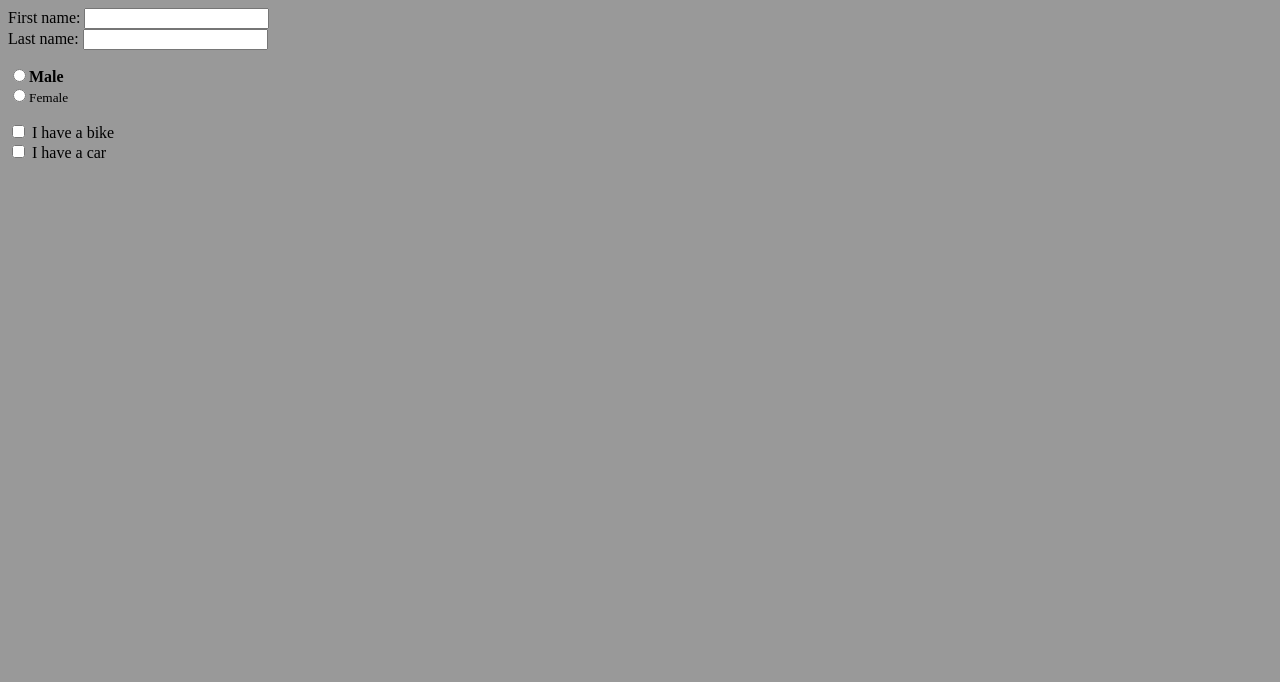
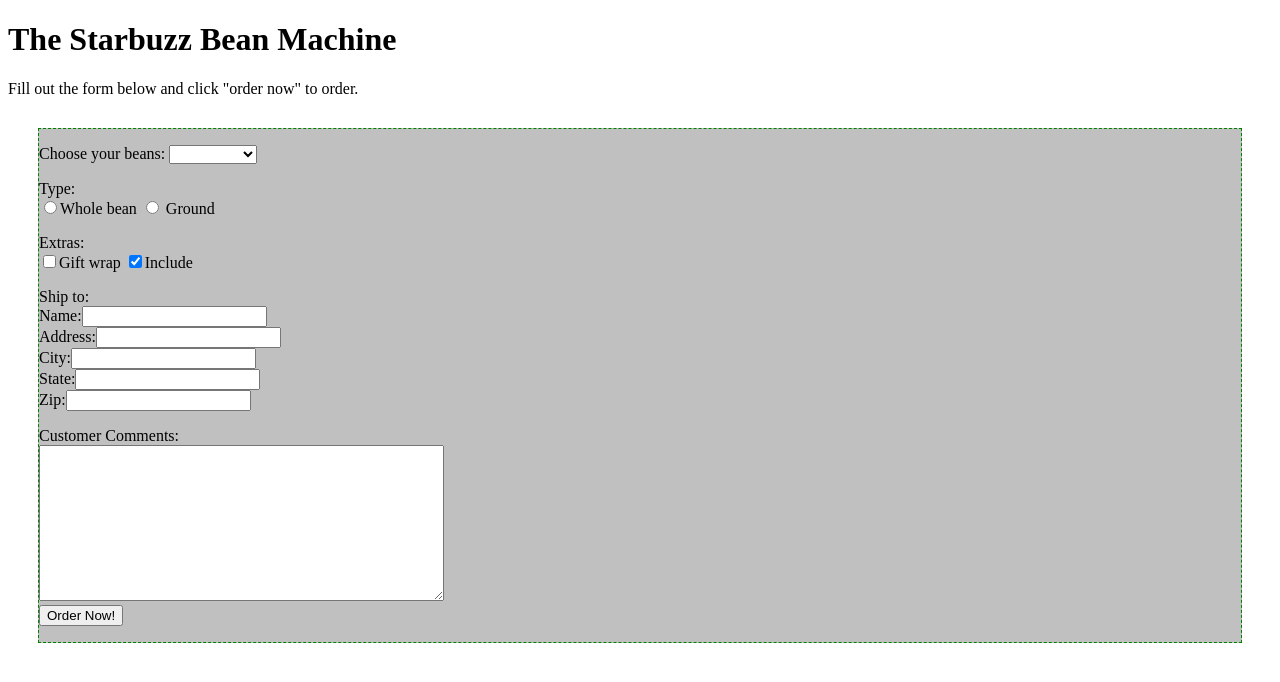
Before and after one commit to ivqing/html, a plain HTML site: page form.html in a window 1280 px wide. Drawn offline with Linux system fonts and the light colour scheme.

Commit message:
index.html and form.html from head_first_html

```diff
--- a/form.html
+++ b/form.html
@@ -1,34 +1,61 @@
+<!DOCTYPE html>
 <html>
 <head>
-<title>Form</title>
-<meta name="author" content="liteng">
-<meta name="revised" content="qing">
-<meta http-equiv="Refresh" content="5 url=http://www.baidu.com">
+<meta http-equiv="Content-Type" content=""text"/html; charset=utf-8"</meta>
+<title>form</title>
+<style type="text/css">
+#outer {
+	margin: 30px;
+	border: 1px dashed green;
+	background-color: silver;
+}
+</style>
 </head>
+<body>
+<h1>The Starbuzz Bean Machine</h1>
+<p>Fill out the form below and click "order now" to order.</p>
+<div id="outer">
+	<form action="" method="post">
+		<p>Choose your beans:
 
-<body bgcolor="#999">
+		<select name="beans">
+			<option value="House Blend">
+			<option value="Bolivia">Boliva</option>
+			<option value="Guatemala">Guatemala</option>
+			<option value="Kenya">Kenya</option>
+		</select>
+		</p>
 
-<form>
-	First name:
-	<input type="text" name="firstname"/>
-	<br/>
-	Last name:
-	<input type="text" name="lastname"/>
-</form>
+		<p>Type:<br />
+		<input type="radio" name="beantype" value="whole"/>Whole bean
+		<input type=radio name=beantype value=ground /> Ground
+		</p>
 
-<form>
-	<input type="radio" name="sex" value="male"/><b>Male</b>
-	<br/>
-	<input type="radio" name="sex" value="female"/><small>Female</small>
-</form>
+		<p>Extras:<br />
+		<input type="checkbox" name="extras[]" value="giftwrap"/>Gift wrap
+		<input type="checkbox" name="extras[]" value="catalog" checked="checked" />Include
+		</p>
 
-<form>
-	<input type="checkbox" name="bike"/>
-	I have a bike
-	<br/>
-	<input type="checkbox" name="car"/>
-	I have a car
-</form>
+		<p>Ship to:<br />
+		Name:<input type="text" name=Name />
+		<br />
+		Address:<input type="text" name=Address />
+		<br />
+		City:<input type="text" name=City />
+		<br />
+		State:<input type="text" name=State />
+		<br />
+		Zip:<input type="text" name=Zip />
+		</p>
 
+		<p>
+		Customer Comments:
+		<br />
+		<textarea name="comments" rows="10" cols="48"></textarea>
+		<br />
+		<input type="submit" value="Order Now!" />
+		</p>
+	</form>
+</div>
 </body>
 </html>
```
Also changed, not shown: index.html (added, +33 -0 lines).
